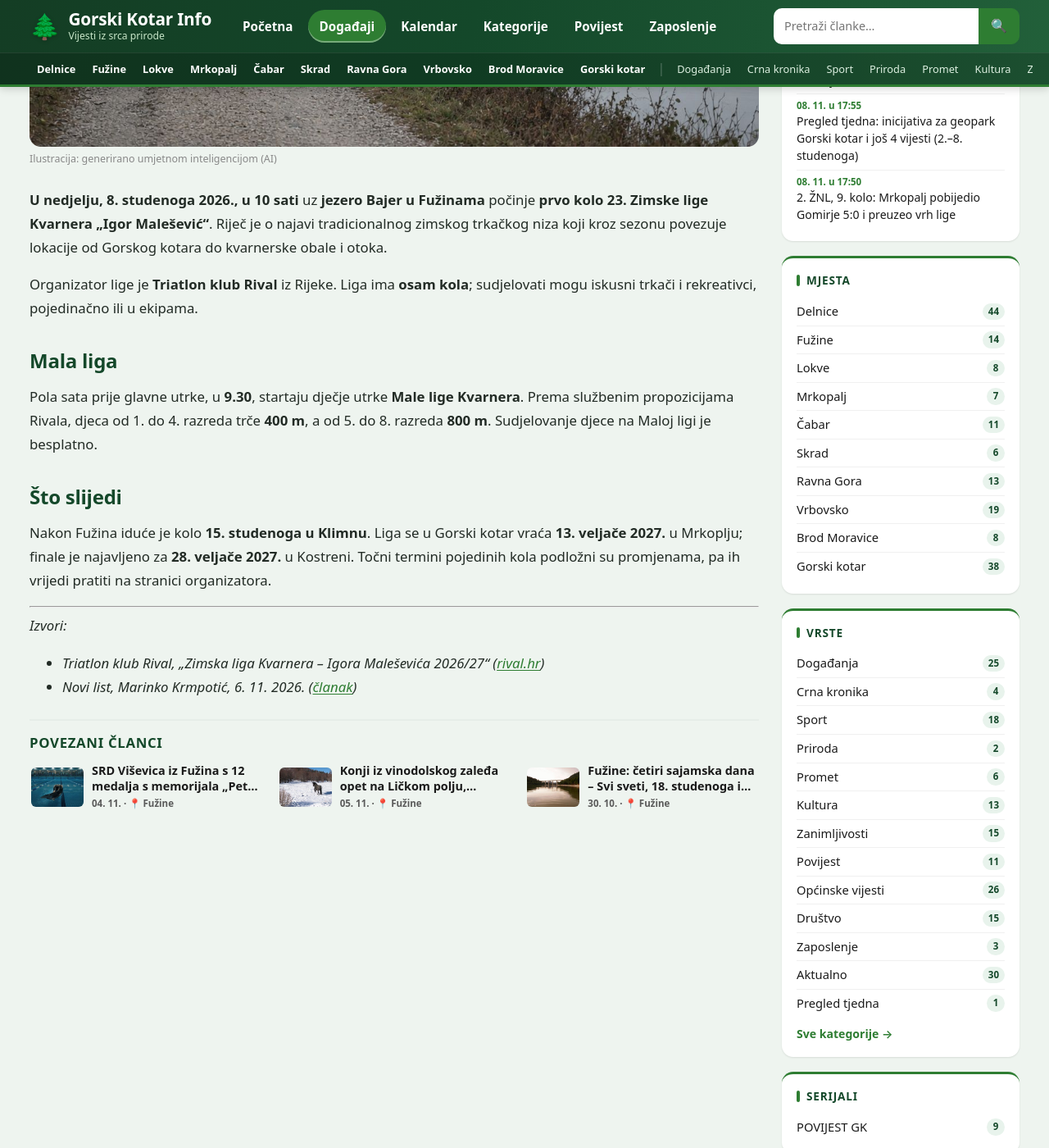
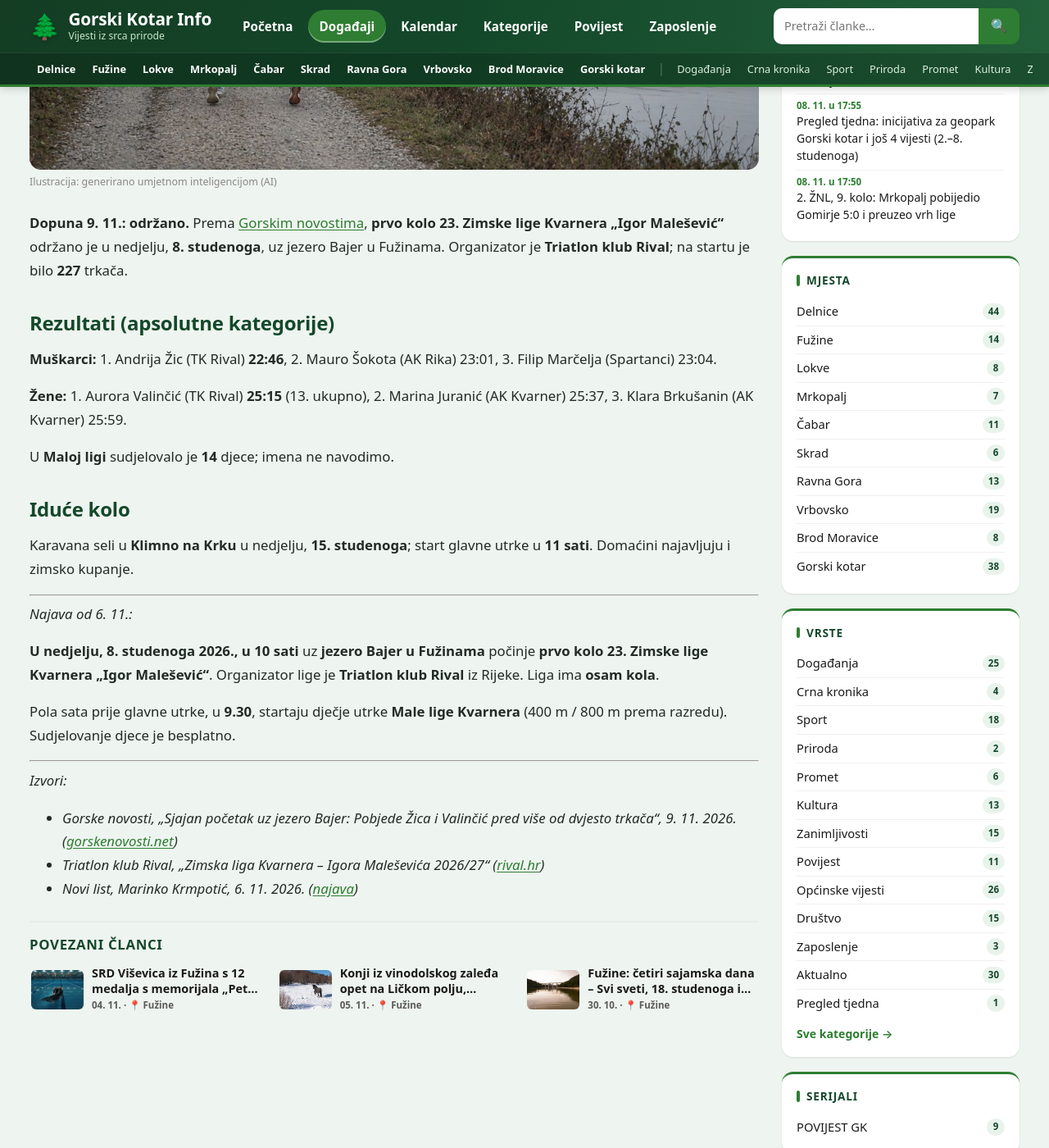
Before and after one commit to MojGK/gorski-kotar.info, a Jekyll site: the page built from _posts/2026-10-25-zimska-liga-kvarnera-fuzine-1-kolo.md, in a window 1280 px wide and 1400 px high, scrolled down 794 px. Shown: the whole window at 82% size. Built offline with Jekyll 4.4.1, drawn with Linux system fonts in a browser that asks for light colours; some of the changed text lies outside the part shown.

Commit message:
Zimska liga Fužine: rezultati 1. kola (GN); maknuto iz kalendara

```diff
--- a/_posts/2026-10-25-zimska-liga-kvarnera-fuzine-1-kolo.md
+++ b/_posts/2026-10-25-zimska-liga-kvarnera-fuzine-1-kolo.md
@@ -1,11 +1,11 @@
 ---
 layout: post
-title: "U nedjelju uz Bajer kreće 23. Zimska liga Kvarnera „Igor Malešević“"
+title: "Zimska liga Kvarnera u Fužinama: Žic i Valinčić najbrži pred 227 trkača"
 date: 2026-11-06 22:00:00 +0100
 location: Fužine
 type: Sport
 categories: [Fužine, Sport]
-excerpt: "U nedjelju, 8. studenoga, u 10 sati uz jezero Bajer u Fužinama počinje prvo kolo 23. Zimske lige Kvarnera „Igor Malešević“. Organizator je Triatlon klub Rival; uz glavnu utrku ide i Mala liga za djecu."
+excerpt: "Prvo kolo 23. Zimske lige Kvarnera „Igor Malešević“ održano je 8. studenoga uz Bajer u Fužinama pred 227 trkača, javljaju Gorske novosti. Kod muškaraca najbrži je Andrija Žic, kod žena Aurora Valinčić; iduće kolo 15. 11. u Klimnu."
 event_date: 2026-11-08 10:00:00 +0100
 event_place: "Jezero Bajer, Fužine"
 image: /assets/images/zimska-liga-bajer-ai.jpg
@@ -13,21 +13,32 @@ image_alt: "Ilustracija: trkači na stazi uz maglovito planinsko jezero u kasnu
 image_credit: "Ilustracija: generirano umjetnom inteligencijom (AI)"
 ---
 
-**U nedjelju, 8. studenoga 2026., u 10 sati** uz **jezero Bajer u Fužinama** počinje **prvo kolo 23. Zimske lige Kvarnera „Igor Malešević“**. Riječ je o najavi tradicionalnog zimskog trkačkog niza koji kroz sezonu povezuje lokacije od Gorskog kotara do kvarnerske obale i otoka.
+**Dopuna 9. 11.: održano.** Prema [Gorskim novostima](https://gorskenovosti.net/2026/11/09/sjajan-pocetak-uz-jezero-bajer-pobjede-zica-i-valincic-pred-vise-od-dvjesto-trkaca/), **prvo kolo 23. Zimske lige Kvarnera „Igor Malešević“** održano je u nedjelju, **8. studenoga**, uz jezero Bajer u Fužinama. Organizator je **Triatlon klub Rival**; na startu je bilo **227** trkača.
 
-Organizator lige je **Triatlon klub Rival** iz Rijeke. Liga ima **osam kola**; sudjelovati mogu iskusni trkači i rekreativci, pojedinačno ili u ekipama.
+## Rezultati (apsolutne kategorije)
 
-## Mala liga
+**Muškarci:** 1. Andrija Žic (TK Rival) **22:46**, 2. Mauro Šokota (AK Rika) 23:01, 3. Filip Marčelja (Spartanci) 23:04.
 
-Pola sata prije glavne utrke, u **9.30**, startaju dječje utrke **Male lige Kvarnera**. Prema službenim propozicijama Rivala, djeca od 1. do 4. razreda trče **400 m**, a od 5. do 8. razreda **800 m**. Sudjelovanje djece na Maloj ligi je besplatno.
+**Žene:** 1. Aurora Valinčić (TK Rival) **25:15** (13. ukupno), 2. Marina Juranić (AK Kvarner) 25:37, 3. Klara Brkušanin (AK Kvarner) 25:59.
 
-## Što slijedi
+U **Maloj ligi** sudjelovalo je **14** djece; imena ne navodimo.
 
-Nakon Fužina iduće je kolo **15. studenoga u Klimnu**. Liga se u Gorski kotar vraća **13. veljače 2027.** u Mrkoplju; finale je najavljeno za **28. veljače 2027.** u Kostreni. Točni termini pojedinih kola podložni su promjenama, pa ih vrijedi pratiti na stranici organizatora.
+## Iduće kolo
+
+Karavana seli u **Klimno na Krku** u nedjelju, **15. studenoga**; start glavne utrke u **11 sati**. Domaćini najavljuju i zimsko kupanje.
+
+---
+
+*Najava od 6. 11.:*
+
+**U nedjelju, 8. studenoga 2026., u 10 sati** uz **jezero Bajer u Fužinama** počinje **prvo kolo 23. Zimske lige Kvarnera „Igor Malešević“**. Organizator lige je **Triatlon klub Rival** iz Rijeke. Liga ima **osam kola**.
+
+Pola sata prije glavne utrke, u **9.30**, startaju dječje utrke **Male lige Kvarnera** (400 m / 800 m prema razredu). Sudjelovanje djece je besplatno.
 
 ---
 
 *Izvori:*
 
+- *Gorske novosti, „Sjajan početak uz jezero Bajer: Pobjede Žica i Valinčić pred više od dvjesto trkača“, 9. 11. 2026. ([gorskenovosti.net](https://gorskenovosti.net/2026/11/09/sjajan-pocetak-uz-jezero-bajer-pobjede-zica-i-valincic-pred-vise-od-dvjesto-trkaca/))*
 - *Triatlon klub Rival, „Zimska liga Kvarnera – Igora Maleševića 2026/27“ ([rival.hr](https://rival.hr/zimska-liga-kvarnera))*
-- *Novi list, Marinko Krmpotić, 6. 11. 2026. ([članak](https://www.novilist.hr/rijeka-regija/gorski-kotar/ove-nedjelje-uz-jezero-bajer-prvo-kolo-zimske-lige-kvarnera-igor-malesevic/))*
+- *Novi list, Marinko Krmpotić, 6. 11. 2026. ([najava](https://www.novilist.hr/rijeka-regija/gorski-kotar/ove-nedjelje-uz-jezero-bajer-prvo-kolo-zimske-lige-kvarnera-igor-malesevic/))*
```
Also changed, not shown: _data/dogadjanja.yml (+0 -8 lines).
